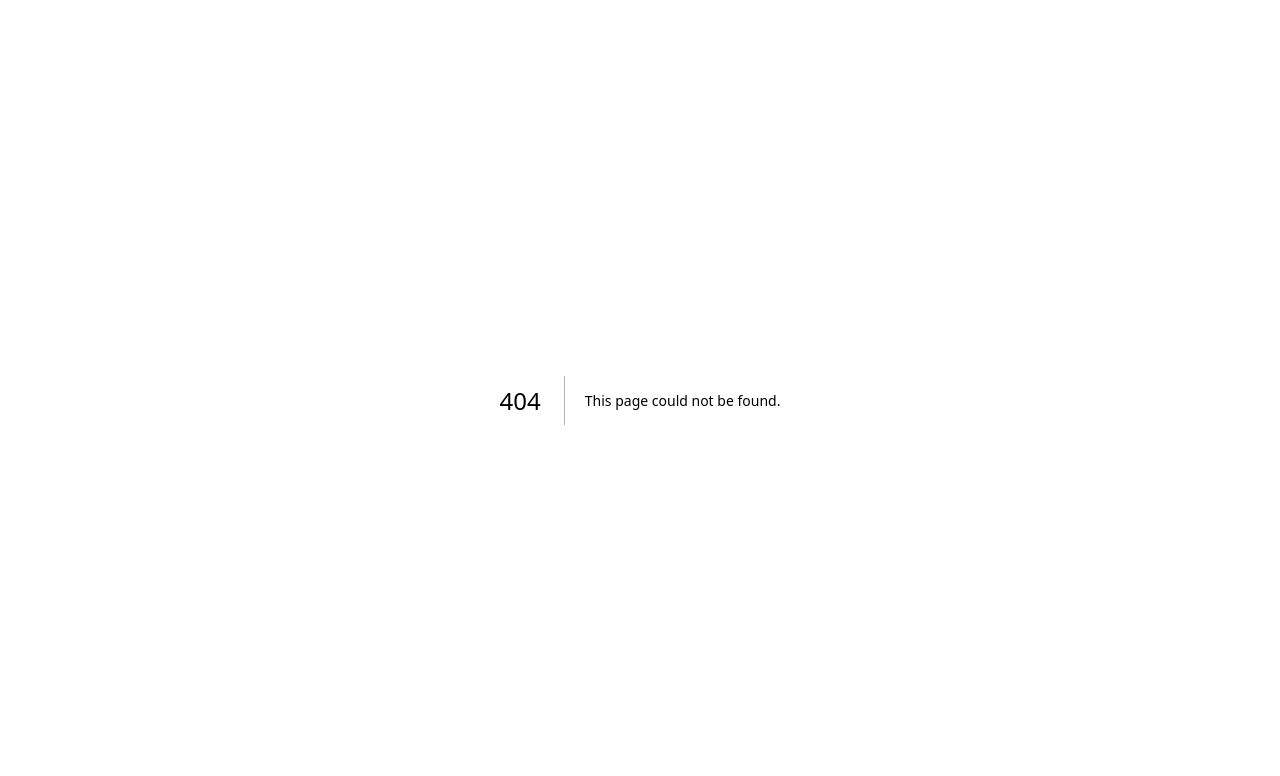
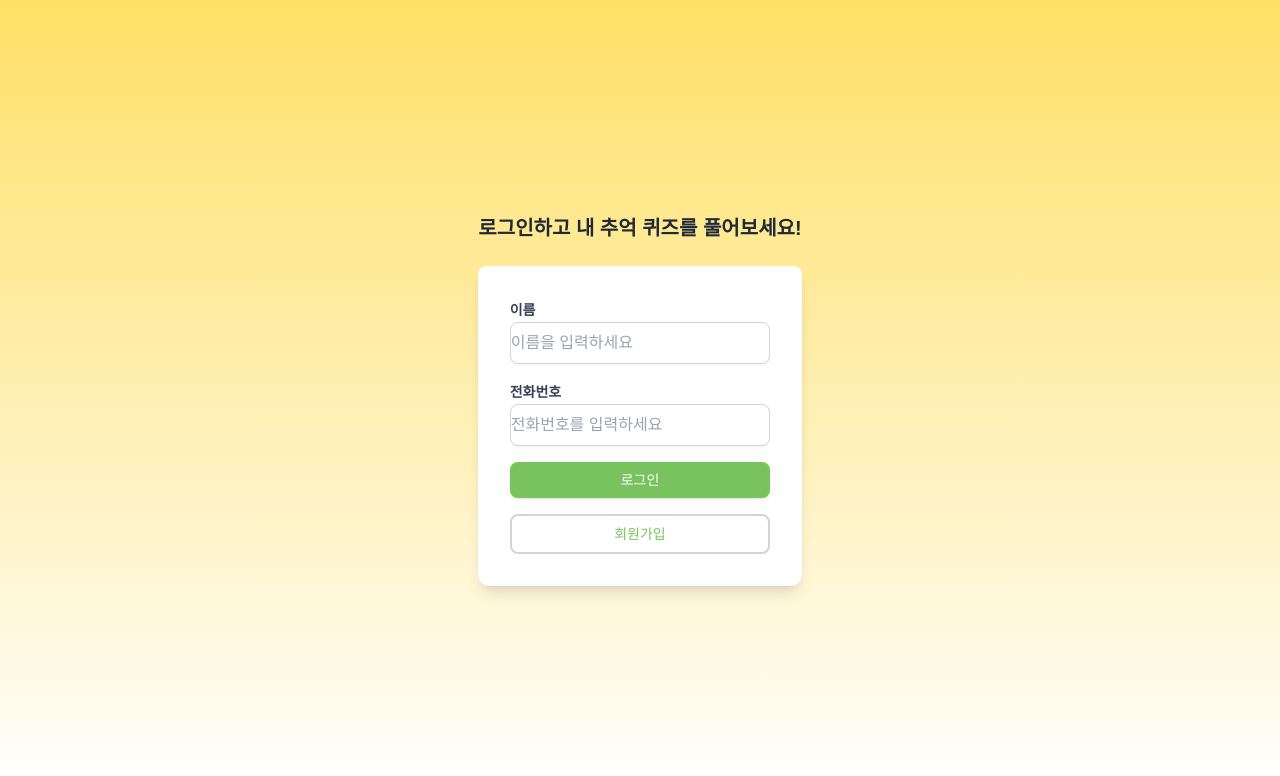
Before and after one commit to GDGoc-Hackathon-24/FE, a Next.js app in the folder gdg-hackathon/: page /auth/senior in a window 1280 px wide. Before the commit this address had no page. Shown: the top 776 px of the page. Built offline with nearby package versions, Linux system fonts and the light colour scheme.

Commit message:
feat: 회원가입 페이지 구현

```diff
--- /dev/null
+++ b/gdg-hackathon/src/app/auth/family/page.tsx
@@ -0,0 +1,89 @@
+"use client";
+import InputField from "@/shared/ui/InputField";
+import { useRouter } from "next/navigation";
+import { useState } from "react";
+
+export default function FamilyPage() {
+  const [name, setName] = useState(""); // 이름 상태
+  const [phone, setPhone] = useState(""); // 전화번호 상태
+  const [seniorPhone, setSeniorPhone] = useState(""); // 노인 전화번호 상태
+
+
+  const router = useRouter();
+
+  const handleSubmit = (e: React.FormEvent) => {
+    e.preventDefault();
+    console.log("입력된 이름:", name);
+    console.log("입력된 전화번호:", phone);
+    console.log("입력된 노인인 전화번호:", seniorPhone);
+
+    // 서버로 데이터 전송 (예시)
+    fetch("/api/submit", {
+      method: "POST",
+      headers: { "Content-Type": "application/json" },
+      body: JSON.stringify({ name, phone }),
+    })
+      .then((response) => response.json())
+      .then((data) => console.log("서버 응답:", data))
+      .catch((err) => console.error("에러 발생:", err));
+  };
+
+  return (
+    <>
+        <h1 className="text-center text-xl font-bold text-gray-800 mb-6">
+          로그인하고 내 노인에게 추억 퀴즈를 제출해보세요!
+        </h1>
+
+    <div className="flex items-center justify-center bg-yellow-50 rounded-lg">
+
+
+      <div className="w-full max-w-md bg-white rounded-xl shadow-lg p-8">
+        {/* 제목 */}
+
+
+        {/* 폼 */}
+        <form onSubmit={handleSubmit} className="space-y-4">
+          {/* 이름 입력 */}
+          <InputField
+            label="이름"
+            placeholder="이름을 입력하세요"
+            value={name}
+            onChange={setName} // 상태 업데이트 함수 전달
+          />
+
+          {/* 전화번호 입력 */}
+        <InputField
+            label="전화번호"
+            placeholder="전화번호를 입력하세요"
+            value={phone}
+            onChange={setPhone} // 상태 업데이트 함수 전달
+          />
+
+        <InputField
+            label="노인 전화번호"
+            placeholder="노인 전화번호를 입력하세요"
+            value={seniorPhone}
+            onChange={setSeniorPhone} // 상태 업데이트 함수 전달
+          />
+
+
+          {/* 제출 버튼 */}
+          <button
+            type="submit"
+            className="w-full bg-brand-green text-white text-sm font-medium py-2 rounded-lg shadow hover:bg-green-500 focus:outline-none focus:ring-2 focus:ring-green-500"
+          >
+            로그인
+          </button>
+          <button
+            type="button"
+            className="w-full bg-white text-brand-green border-gray-300 border-2 text-sm font-medium py-2 rounded-lg hover:bg-green-100"
+            onClick = {() => {router.push('/auth/family/signup')}}
+          >
+            회원가입
+          </button>
+        </form>
+      </div>
+    </div>
+    </>
+  );
+}
--- /dev/null
+++ b/gdg-hackathon/src/app/auth/layout.tsx
@@ -0,0 +1,13 @@
+import "../globals.css";
+
+export default function RootLayout({
+  children,
+}: Readonly<{
+  children: React.ReactNode;
+}>) {
+  return (
+    <div className="min-h-screen bg-gradient-to-b from-brand-yellow to-white flex flex-col items-center justify-center">
+        {children}
+  </div>
+  );
+}
--- /dev/null
+++ b/gdg-hackathon/src/app/auth/page.tsx
@@ -0,0 +1,32 @@
+export default function Home() {
+    return (
+      <div className="min-h-screen flex flex-col items-center justify-center">
+        {/* 로고 */}
+        <div className="mb-6 w-1/6">
+          <div className="bg-white text-center text-black font-semibold px-4 py-2 rounded shadow">
+            로고
+          </div>
+        </div>
+
+        {/* 메인 콘텐츠 */}
+        <div className="bg-white w-[1000px] h-[550px] rounded-xl shadow-lg p-8 text-center">
+          <h1 className="text-[50px] font-bold mb-4">환영합니다!</h1>
+          <p className="text-gray-600 mb-8">
+            서비스 소개 문구 넣을거예요
+            <br />
+            아마 두 줄 정도 쓰지 않을까요...
+          </p>
+
+          {/* 버튼 영역 */}
+          <div className="flex items-center justify-center gap-40">
+            <a className="border border-gray-300 w-[300px] h-[300px] rounded-lg p-6 shadow hover:bg-gray-100" href="/auth/senior">
+              노인
+            </a>
+            <a className="border border-gray-300 w-[300px] h-[300px] rounded-lg p-6 shadow hover:bg-gray-100" href="/auth/family">
+              가족
+            </a>
+          </div>
+        </div>
+      </div>
+    );
+  }
--- /dev/null
+++ b/gdg-hackathon/src/app/auth/senior/page.tsx
@@ -0,0 +1,78 @@
+"use client";
+import InputField from "@/shared/ui/InputField";
+import { useRouter } from "next/navigation";
+import { useState } from "react";
+
+export default function SeniorPage() {
+  const [name, setName] = useState(""); // 이름 상태
+  const [phone, setPhone] = useState(""); // 전화번호 상태
+
+  const router = useRouter();
+  const handleSubmit = (e: React.FormEvent) => {
+    e.preventDefault();
+    console.log("입력된 이름:", name);
+    console.log("입력된 전화번호:", phone);
+
+    // 서버로 데이터 전송 (예시)
+    fetch("/api/submit", {
+      method: "POST",
+      headers: { "Content-Type": "application/json" },
+      body: JSON.stringify({ name, phone }),
+    })
+      .then((response) => response.json())
+      .then((data) => console.log("서버 응답:", data))
+      .catch((err) => console.error("에러 발생:", err));
+  };
+
+  return (
+    <div>
+        <h1 className="text-center text-xl font-bold text-gray-800 mb-6">
+          로그인하고 내 추억 퀴즈를 풀어보세요!
+        </h1>
+
+    <div className="flex items-center justify-center bg-yellow-50 rounded-lg">
+
+
+      <div className="w-full max-w-md bg-white rounded-xl shadow-lg p-8">
+        {/* 제목 */}
+
+
+        {/* 폼 */}
+        <form onSubmit={handleSubmit} className="space-y-4">
+          {/* 이름 입력 */}
+          <InputField
+            label="이름"
+            placeholder="이름을 입력하세요"
+            value={name}
+            onChange={setName} // 상태 업데이트 함수 전달
+          />
+
+          {/* 전화번호 입력 */}
+          <InputField
+            label="전화번호"
+            placeholder="전화번호를 입력하세요"
+            value={phone}
+            onChange={setPhone} // 상태 업데이트 함수 전달
+          />
+
+          {/* 제출 버튼 */}
+          <button
+            type="submit"
+            className="w-full bg-brand-green text-white text-sm font-medium py-2 rounded-lg shadow hover:bg-green-600 focus:outline-none focus:ring-2 focus:ring-green-500"
+          >
+            로그인
+          </button>
+          <button
+            type="button"
+            className="w-full bg-white text-brand-green border-gray-300 border-2 text-sm font-medium py-2 rounded-lg hover:bg-green-100"
+            onClick = {() => {router.push('/auth/senior/signup')}}
+          >
+            회원가입
+          </button>
+
+        </form>
+      </div>
+    </div>
+    </div>
+  );
+}
```
